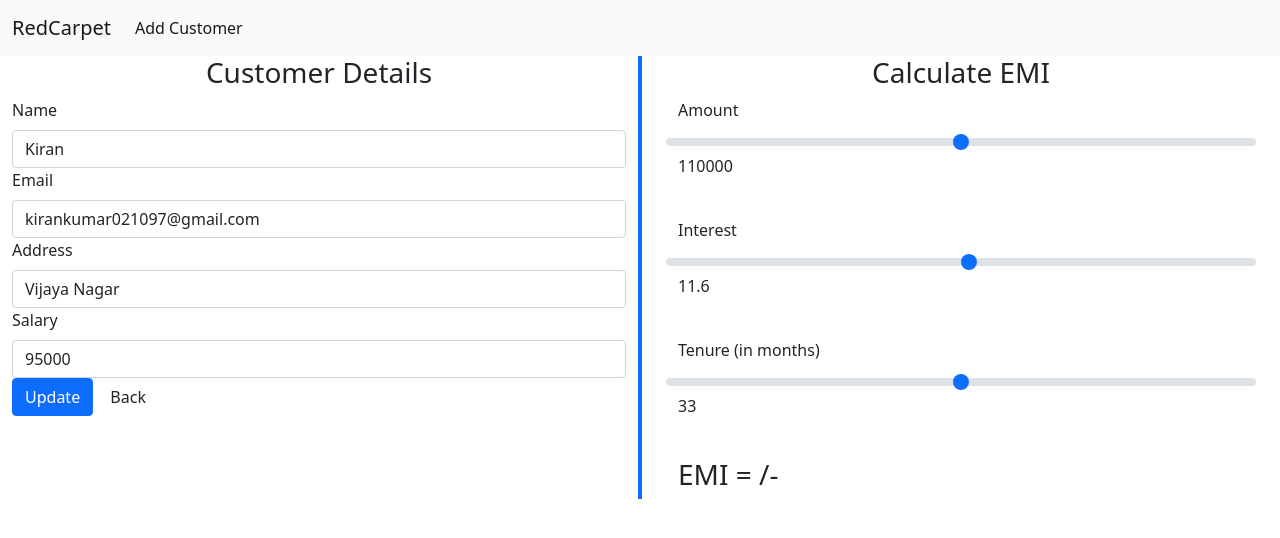
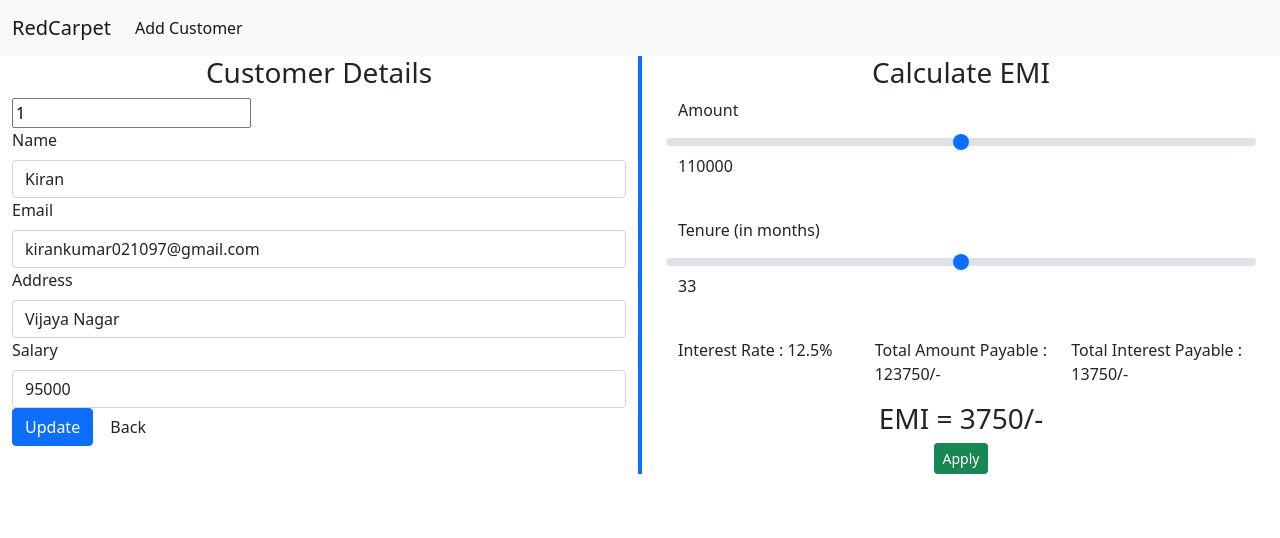
Before and after one commit to kiran42621/RedCarpet, a Flask app: page /agent/AgentViewCustomer/1 in a window 1280 px wide. Shown: the top 538 px of the page. Run offline with Flask 2, Linux system fonts and the light colour scheme; data comes from the database, SQL or seed files in the repository; both versions use the stored data as it was after the commit; some libraries are stand-ins or nearby versions.

Commit message:
Agent Module Backend Not done

```diff
--- a/agent/agent.py
+++ b/agent/agent.py
@@ -1,7 +1,9 @@
+from datetime import datetime
 from flask import Blueprint, render_template, request
-from flask.helpers import flash
+from flask.helpers import flash, url_for
 from flask_wtf import FlaskForm, Form
-from wtforms import StringField, PasswordField, SelectField
+from werkzeug.utils import redirect
+from wtforms import StringField, PasswordField, SelectField, form
 from wtforms.fields.core import IntegerField
 from wtforms.validators import Email, InputRequired, length
 from flask_login import current_user
@@ -22,9 +24,46 @@ def AgentHome():
     Customer = app.Customers.query.filter_by(AgentID = current_user._id).all()
     return render_template("AgentHome.html", data=Customer)
 
-@agents.route("/AgentViewCustomer/<id>")
+@agents.route("/AgentViewCustomer/<id>", methods=['POST','GET'])
 def AgentViewCustomer(id):
     Customer = app.Customers.query.filter_by(_id = id).first()
+    if request.method == 'POST':
+        if request.form.get("Update"):
+            ID = request.form.get("id")
+            Name = request.form.get("Name")
+            Email = request.form.get("Email")
+            Address = request.form.get("Address")
+            Salary = request.form.get("Salary")
+            User = app.Customers.query.filter(Email == Email, id != ID).all()
+            if User:
+                flash("Email Already Choosen")
+                return redirect("agent/AgentViewCustomer/{}".format(ID))
+            else:
+                Change = app.Customers.query.filter_by(_id = ID).first()
+                Change.Name = Name
+                Change.Email = Email
+                Change.Address = Address
+                Change.Salary = Salary
+                app.db.session.commit()
+                flash("Done")
+                return redirect(url_for("agent.AgentViewCustomer",id=ID))
+        elif request.form.get("Apply"):
+            ID = request.form.get("id")
+            Name = request.form.get("Name")
+            Email = request.form.get("Email")
+            Address = request.form.get("Address")
+            Salary = request.form.get("Salary")
+            AgentID = current_user._id
+            AgentName = current_user.Name
+            Dates = datetime.now().strftime('%Y-%m-%d')
+            Amount = request.form.get("AmountRange")
+            Interest = request.form.get("InterestRange")
+            Tenure = request.form.get("TenureRange")
+            Status = "New"
+            # print(Interest +"_"+ Tenure +"_"+ Amount)
+            print(ID)
+            print(Interest)
+            return "Button Apply"
     return render_template("AgentViewCustomer.html", data = Customer)
 
 @agents.route("/AgentAddCustomer", methods=['POST','GET'])
--- a/agent/template/AgentViewCustomer.html
+++ b/agent/template/AgentViewCustomer.html
@@ -10,13 +10,22 @@
     {% endif %}
 {% endwith %}
 
-    <script>calculate();</script>
-    <div class="container-fluid">
+<script>
+    window.onload = function(){
+        var BaseInterest = 12.5;
+        document.getElementById("InterestRate").value = BaseInterest;
+        calculate(Number(BaseInterest))
+    }
+</script>
+    <div class="container-fluid" onload="runThis()">
+        <form action="" method="POST">
         <div class="row">
         <div class="col-md border-end border-4 border-primary">
             <center>
                 <h3>Customer Details</h3>
             </center>
+            <input type="hidden" name="id" value="{{data._id}}">
+            <input type="text" name="" value="{{data._id}}" id="">
             <div class="col-md">
                 <label for="" class="form-label">Name</label>
                 <input type="text" name="Name" id="" value="{{data.Name}}" class="form-control">
@@ -34,7 +43,7 @@
                 <input type="text" name="Salary" id="" value="{{data.Salary}}" class="form-control">
             </div>
             <div class="col-md">
-                <input type="submit" value="Update" class="btn btn-primary">
+                <input type="submit" name="Update" value="Update" class="btn btn-primary">
                 <input type="button" value="Back" class="btn btn-Secondary">
             </div>
         </div>
@@ -42,6 +51,7 @@
             <div class="container">
             <center>
                 <h3>Calculate EMI</h3>
+
             </center>
             <div class="col-md mb-4">
                 <label for="" class="form-label">Amount</label>
@@ -54,31 +64,51 @@
                 var Amountslider = document.getElementById("AmountRange");
                 var AmountDisplay = document.getElementById("AmountDisplay");
 
+
                 AmountDisplay.innerHTML = Amountslider.value;
 
                 Amountslider.oninput = function(){
+                    // var Interest = document.getElementById("InterestRate");
                     AmountDisplay.innerHTML = Amountslider.value;
-                    calculate();
+                    // calculate(Number(Interest.value));
+
+                    var Months = Number(Tenureslider.value);
+                    TenureDisplay.innerHTML = Tenureslider.value;
+                    var Interest;
+                    if (Months > 5.5 && Months < 12){
+                        Interest = 8;
+                    }
+                    else if (Months > 11.5 && Months < 18){
+                        Interest = 8.5;
+                    }
+                    else if (Months > 17.5 && Months < 24){
+                        Interest = 9;
+                    }
+                    else if (Months > 23.5 && Months < 30){
+                        Interest = 9.5;
+                    }
+                    else if (Months > 29.5 && Months < 36){
+                        Interest = 10;
+                    }
+                    else if (Months > 35.5 && Months < 42){
+                        Interest = 10.5;
+                    }
+                    else if (Months > 41.5 && Months < 48){
+                        Interest = 11;
+                    }
+                    else if (Months > 47.5 && Months < 54){
+                        Interest = 11.5;
+                    }
+                    else if (Months > 53.5 && Months <= 60){
+                        Interest = 12;
+                    }
+                    else{
+                        Interest = 12.5;
+                    }
+                    calculate(Interest);
                 }
             </script>
-            <div class="col-md mb-4">
-                <label for="" class="form-label">Interest</label>
-                <div class="row">
-                <input type="range" class="form-range" min="8" max="15" step="0.2" id="InterestRange" name="InterestRange">
-                <p id="InterestDisplay"></p>
-                </div>
-            </div>
-            <script>
-                var Interestslider = document.getElementById("InterestRange");
-                var InterestDisplay = document.getElementById("InterestDisplay");
 
-                InterestDisplay.innerHTML = Interestslider.value;
-
-                Interestslider.oninput = function(){
-                    InterestDisplay.innerHTML = Interestslider.value;
-                    calculate();
-                }
-            </script>
             <div class="col-md mb-4">
                 <label for="" class="form-label">Tenure (in months)</label>
                 <div class="row">
@@ -93,30 +123,80 @@
                 TenureDisplay.innerHTML = Tenureslider.value;
 
                 Tenureslider.oninput = function(){
+                    var Months = Number(Tenureslider.value);
                     TenureDisplay.innerHTML = Tenureslider.value;
-                    calculate();
+                    var Interest;
+                    if (Months > 5.5 && Months < 12){
+                        Interest = 8;
+                    }
+                    else if (Months > 11.5 && Months < 18){
+                        Interest = 8.5;
+                    }
+                    else if (Months > 17.5 && Months < 24){
+                        Interest = 9;
+                    }
+                    else if (Months > 23.5 && Months < 30){
+                        Interest = 9.5;
+                    }
+                    else if (Months > 29.5 && Months < 36){
+                        Interest = 10;
+                    }
+                    else if (Months > 35.5 && Months < 42){
+                        Interest = 10.5;
+                    }
+                    else if (Months > 41.5 && Months < 48){
+                        Interest = 11;
+                    }
+                    else if (Months > 47.5 && Months < 54){
+                        Interest = 11.5;
+                    }
+                    else if (Months > 53.5 && Months <= 60){
+                        Interest = 12;
+                    }
+                    else{
+                        Interest = 12.5;
+                    }
+                    calculate(Interest);
                 }
             </script>
-            <div class="col-md">
-                <h3>EMI = <span id="EMIvalue"></span>/-</h3>
+            <div class="row">
+                <div class="col">
+                    <p>Interest Rate : <span id="InterestRate" value=12.5></span>%</p>
+                </div>
+                <div class="col">
+                    <p>Total Amount Payable : <span id="AmountPayable"></span>/-</p>
+                </div>
+                <div class="col">
+                    <p>Total Interest Payable : <span id="InterestPayable"></span>/-</p>
+                </div>
             </div>
+            <center>
+                <div class="col-md">
+                    <h3>EMI = <span id="EMIvalue"></span>/-</h3>
+                    <input type="submit" name="Apply" value="Apply" class="btn btn-sm btn-success">
+                </div>
+            </center>
+
             <!-- Calculate -->
 <script>
-    function calculate(){
+    function calculate(R){
         var EMI = document.getElementById("EMIvalue");
         var P = Number(document.getElementById("AmountRange").value);
-        var R = Number(document.getElementById("InterestRange").value);
         var N = Number(document.getElementById("TenureRange").value);
 
-        // var calval =  (P + eval(P*R%))/N
-        //  var calval = eval((eval(P + (eval(P * (R/100)))))/N)
-        var calval = eval((P * R * Math.pow((1+R),N))/Math.pow((1+R),N-1));
-        EMI.innerHTML = calval;
+        // var calval =  (P + eval(P*R%))/N;
+         var calval = (eval((eval(P + (eval(P * (R/100)))))/N));
+        // var calval = eval((P * R * Math.pow((1+R),N))/Math.pow((1+R),N-1));
+        EMI.innerHTML = Math.round(calval);
+        document.getElementById("InterestRate").innerHTML = R;
+        document.getElementById("AmountPayable").innerHTML = Math.round(calval * N);
+        document.getElementById("InterestPayable").innerHTML = Math.round((calval * N)-P);
      }
 
 </script>
         </div>
     </div>
     </div>
+    </form>
     </div>
 {% endblock %}
--- a/app.py
+++ b/app.py
@@ -212,6 +212,12 @@ def ren_Register():
     return render_template("Register.html", form=LoginForm, form2 = RegisterForm)
 
 
+@app.route("/logout")
+def logout():
+    logout_user()
+    return redirect(url_for('home'))
+
+
 if __name__ == "__main__":
     db.create_all()
     app.register_blueprint(admins, url_prefix="/admin")
```
Also changed, not shown: RedCarpet.sqlite3, 1 other file.
